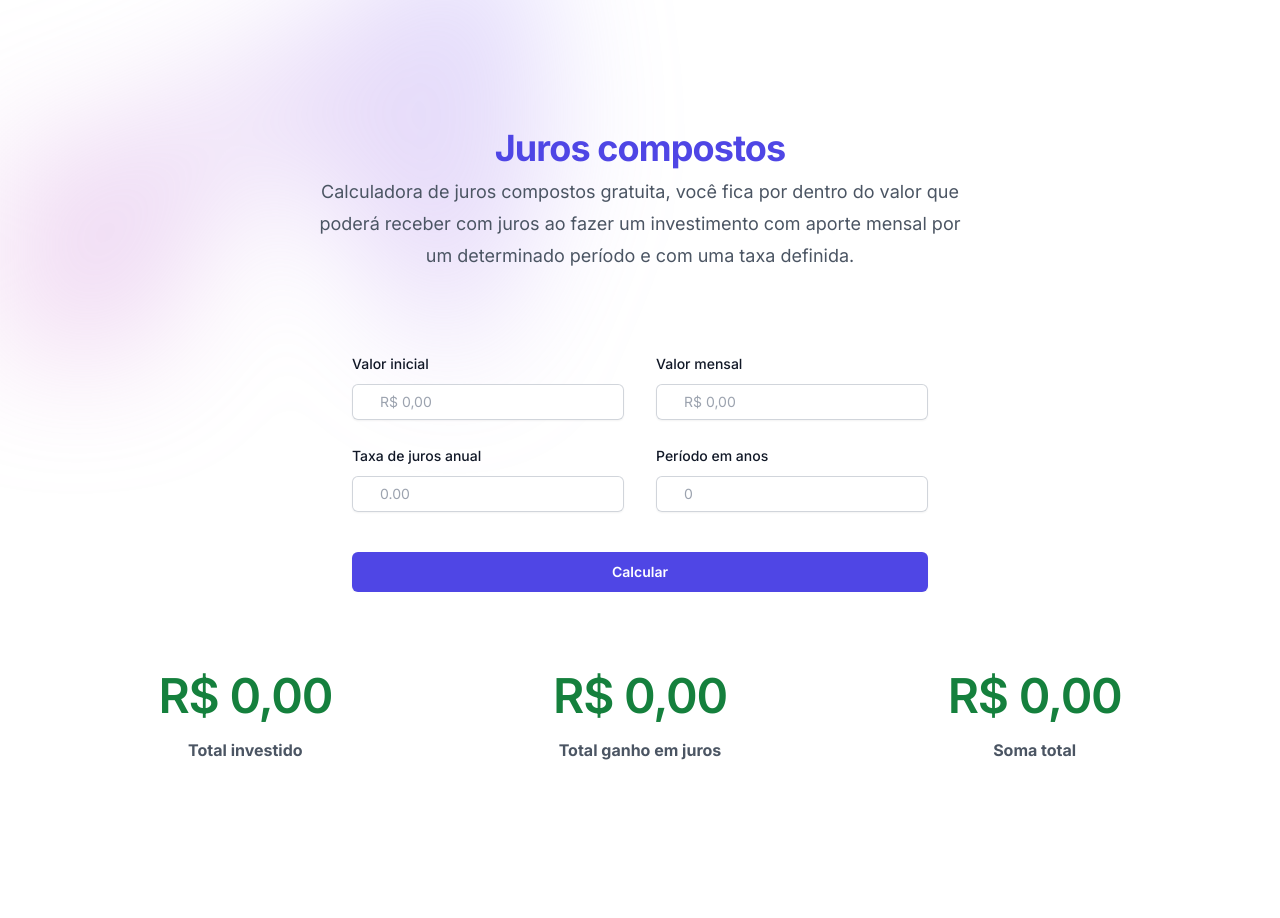
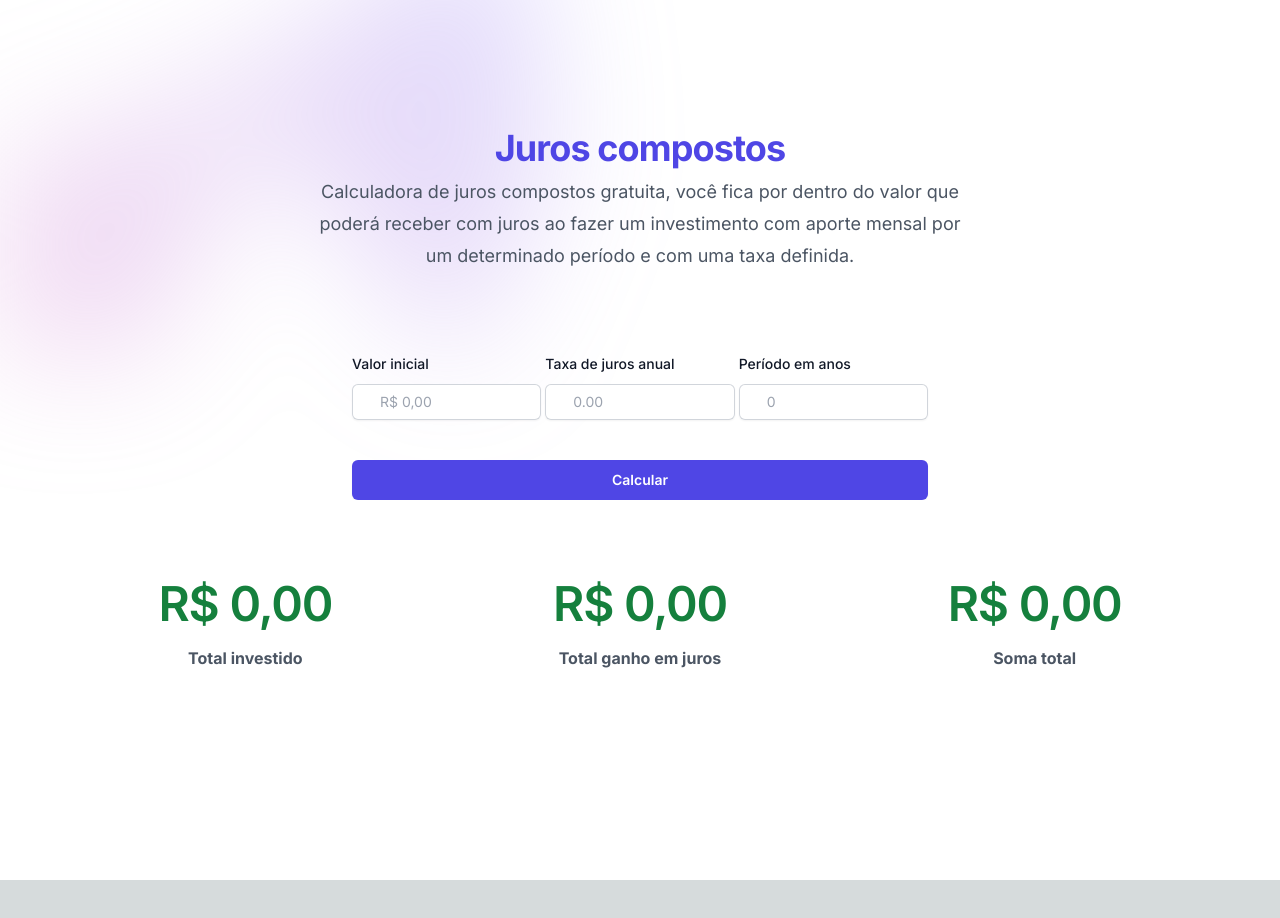
Before and after one commit to wellpinho/calculadora-de-juros-compostos, a Next.js app: page / in a window 1280 px wide. Shown: the top 918 px of the page. After the commit the page ends 880 px from the top, so only its background shows below. Built offline with nearby package versions, Linux system fonts and the light colour scheme.

Commit message:
temporary

```diff
--- a/src/app/page.tsx
+++ b/src/app/page.tsx
@@ -78,21 +78,51 @@ export default function Home() {
       </div>
 
       <form className="mx-auto mt-16 max-w-xl sm:mt-20" onSubmit={handleSubmit(onSubmit)}>
-        <div className="grid grid-cols-1 gap-x-8 gap-y-6 sm:grid-cols-2">
-          <div>
-            <label htmlFor="price" className="block text-sm font-medium leading-6 text-gray-900">
-              Valor inicial
-            </label>
-            <div className="relative mt-2 rounded-md shadow-sm">
-              <input
-                type="text"
-                className="block w-full rounded-md border-0 py-1.5 pl-7 pr-20 text-gray-900 ring-1 ring-inset ring-gray-300 placeholder:text-gray-400 focus:ring-2 focus:ring-inset focus:ring-indigo-600 sm:text-sm sm:leading-6"
-                placeholder="R$ 0,00"
-                {...register('initialValue')}
-              />
+        <div className="grid grid-cols-1 gap-x-8 gap-y-6 sm:grid-cols-1">
+          <div className='flex gap-1'>
+            <div>
+              <label htmlFor="price" className="block text-sm font-medium leading-6 text-gray-900">
+                Valor inicial
+              </label>
+              <div className="relative mt-2 rounded-md shadow-sm">
+                <input
+                  type="text"
+                  className="block w-full rounded-md border-0 py-1.5 pl-7 pr-20 text-gray-900 ring-1 ring-inset ring-gray-300 placeholder:text-gray-400 focus:ring-2 focus:ring-inset focus:ring-indigo-600 sm:text-sm sm:leading-6"
+                  placeholder="R$ 0,00"
+                  {...register('initialValue')}
+                />
+              </div>
+            </div>
+
+            <div>
+              <label htmlFor="price" className="block text-sm font-medium leading-6 text-gray-900">
+                Taxa de juros anual
+              </label>
+              <div className="relative mt-2 rounded-md shadow-sm">
+                <input
+                  type="text"
+                  className="block w-full rounded-md border-0 py-1.5 pl-7 pr-20 text-gray-900 ring-1 ring-inset ring-gray-300 placeholder:text-gray-400 focus:ring-2 focus:ring-inset focus:ring-indigo-600 sm:text-sm sm:leading-6"
+                  placeholder="0.00"
+                  {...register('fee')}
+                />
+              </div>
+            </div>
+
+            <div>
+              <label htmlFor="price" className="block text-sm font-medium leading-6 text-gray-900">
+                Período em anos
+              </label>
+              <div className="relative mt-2 rounded-md shadow-sm">
+                <input
+                  type="text"
+                  className="block w-full rounded-md border-0 py-1.5 pl-7 pr-20 text-gray-900 ring-1 ring-inset ring-gray-300 placeholder:text-gray-400 focus:ring-2 focus:ring-inset focus:ring-indigo-600 sm:text-sm sm:leading-6"
+                  placeholder="0"
+                  {...register('time')}
+                />
+              </div>
             </div>
           </div>
-          <div>
+          {/* <div>
             <label htmlFor="price" className="block text-sm font-medium leading-6 text-gray-900">
               Valor mensal
             </label>
@@ -104,8 +134,8 @@ export default function Home() {
                 {...register('valueMonth')}
               />
             </div>
-          </div>
-          <div>
+          </div> */}
+          {/* <div>
             <label htmlFor="price" className="block text-sm font-medium leading-6 text-gray-900">
               Taxa de juros anual
             </label>
@@ -117,8 +147,8 @@ export default function Home() {
                 {...register('fee')}
               />
             </div>
-          </div>
-          <div>
+          </div> */}
+          {/* <div>
             <label htmlFor="price" className="block text-sm font-medium leading-6 text-gray-900">
               Período em anos
             </label>
@@ -130,7 +160,7 @@ export default function Home() {
                 {...register('time')}
               />
             </div>
-          </div>
+          </div> */}
         </div>
         <div className="mt-10">
           <button
```
Also changed, not shown: utils.js (line endings or trailing spaces).
